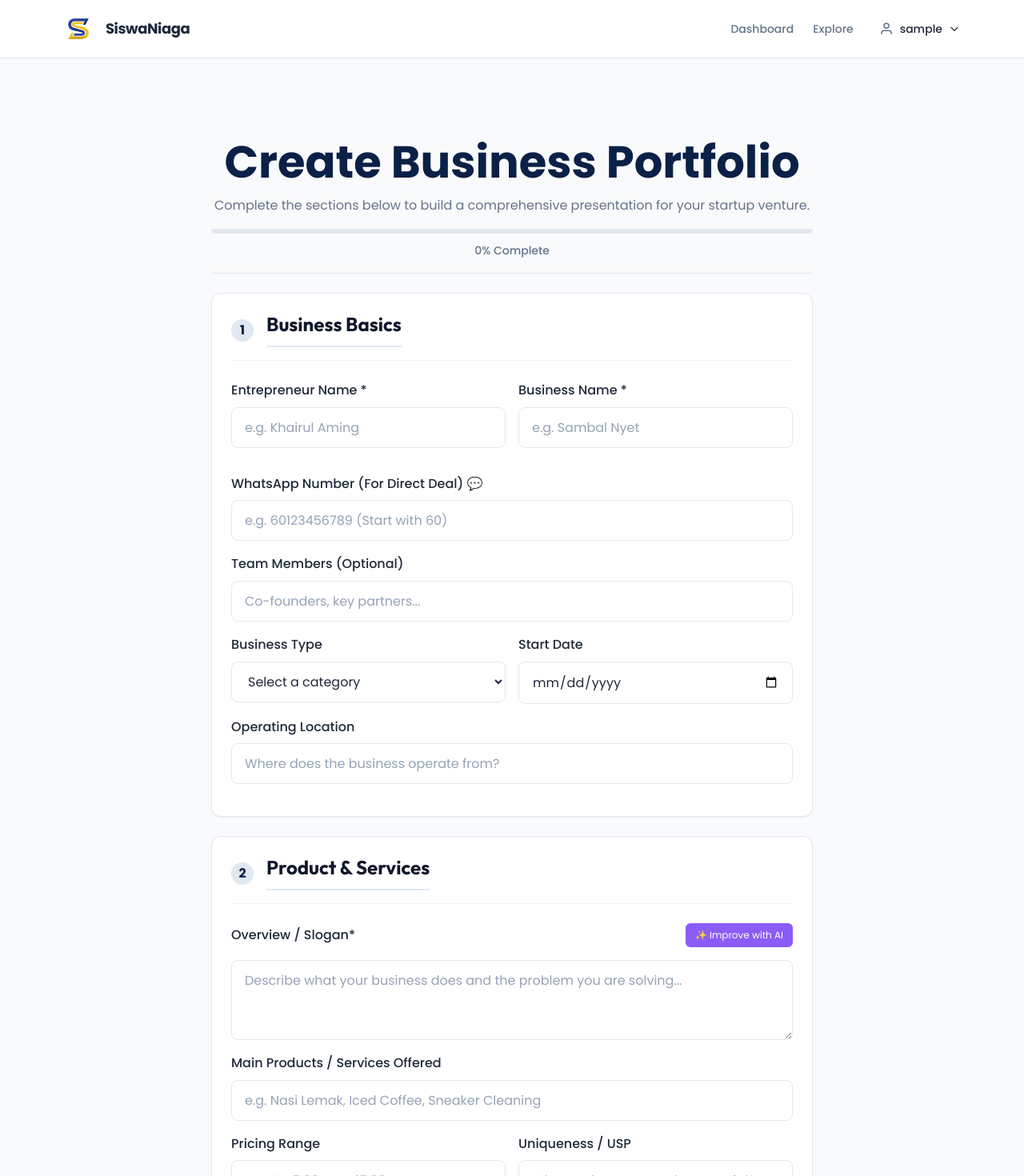
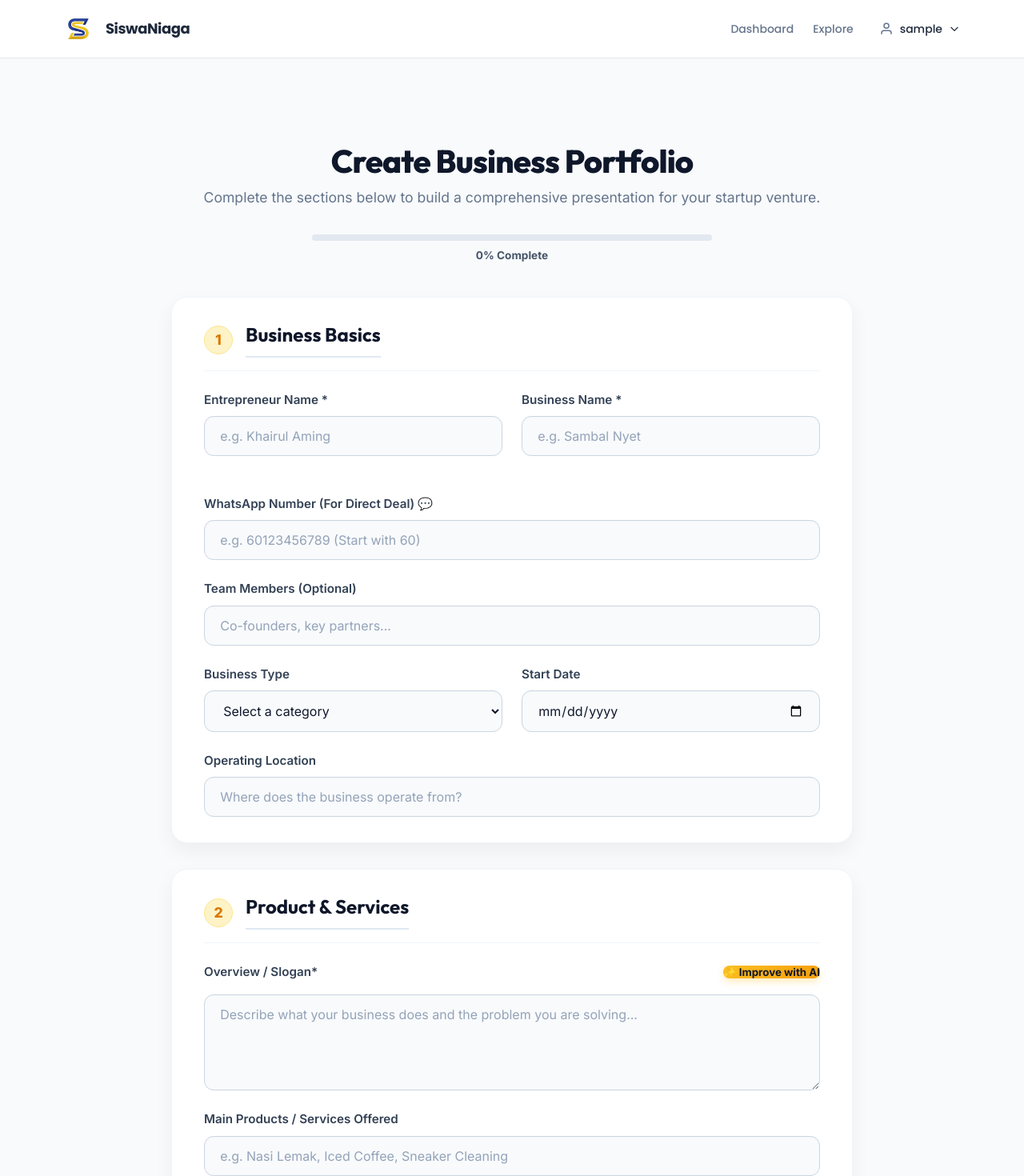
Before and after one commit to mondayrx8/dummytest2, a React (Vite) app in the folder client/: page /create in a window 1280 px wide. Shown: the top 1470 px of the page at 80% size. Built offline with nearby package versions, Linux system fonts and the light colour scheme; no server answers; sample sign-in values are in the browser's storage.

Commit message:
Fix UI/UX

```diff
--- a/client/src/components/PortfolioForm.css
+++ b/client/src/components/PortfolioForm.css
@@ -1,194 +1,295 @@
-/* PortfolioForm.css - UUM Enterprise Redesign */
+/* PortfolioForm.css - Bright & Clean Premium Theme */
+@import url('https://fonts.googleapis.com/css2?family=Inter:wght@400;500;600;700&family=Outfit:wght@500;600;700;800&display=swap');
+
 .form-page {
-    background-color: var(--bg-color);
-    color: var(--text-color);
-    display: flex;
-    flex-direction: column;
+    background-color: #F8FAFC; /* Clean off-white */
+    color: #1E293B; /* Deep Slate */
     min-height: calc(100vh - 72px);
     width: 100%;
+    font-family: 'Inter', system-ui, sans-serif;
+    margin-top: calc(-1 * var(--navbar-height, 72px));
+    padding-top: calc(var(--navbar-height, 72px) + 2rem);
+    padding-bottom: 4rem;
 }
 
 .form-wrapper {
-    max-width: 800px;
+    max-width: 900px;
     margin: 0 auto;
-    padding: var(--space-lg) var(--space-lg);
-    flex: 1;
+    padding: 0 var(--space-lg);
     width: 100%;
-    display: flex;
-    flex-direction: column;
-    gap: var(--space-lg);
 }
 
 .form-header {
     text-align: center;
-    border-bottom: 1px solid var(--border-color);
-    padding-bottom: var(--space-md);
+    margin-bottom: 2.5rem;
 }
 
 .form-title {
-    font-size: var(--text-2xl);
-    font-weight: 700;
-    color: var(--primary-color);
-    margin: 0 0 var(--space-xs) 0;
+    font-family: 'Outfit', sans-serif;
+    font-size: 2.5rem;
+    font-weight: 800;
+    color: #0F172A;
+    margin: 0 0 0.5rem 0;
+    letter-spacing: -0.02em;
 }
 
 .form-subtitle {
-    font-size: var(--text-sm);
-    color: var(--text-muted);
-    margin: 0;
+    font-size: 1.1rem;
+    color: #64748B; /* Slate 500 */
+    margin: 0 0 2rem 0;
 }
 
+/* Progress Bar */
 .progress-wrapper {
-    margin-top: var(--space-md);
+    max-width: 500px;
+    margin: 0 auto;
+    display: flex;
+    flex-direction: column;
+    align-items: center;
+    gap: 0.5rem;
 }
 
 .progress-bar {
-    height: 6px;
-    background-color: var(--border-color);
-    border-radius: var(--radius-full);
+    width: 100%;
+    height: 8px;
+    background-color: #E2E8F0;
+    border-radius: 4px;
     overflow: hidden;
-    margin-bottom: var(--space-xs);
 }
 
 .progress-fill {
     height: 100%;
-    background-color: var(--secondary-color);
-    transition: width 0.3s ease;
+    background: linear-gradient(90deg, #FBBF24 0%, #D97706 100%); /* Gold gradient */
+    border-radius: 4px;
+    transition: width 0.4s ease;
 }
 
 .progress-text {
-    font-size: var(--text-xs);
-    color: var(--text-muted);
-    font-weight: 500;
+    font-size: 0.85rem;
+    font-weight: 700;
+    color: #475569;
 }
 
+/* Status Notifications */
+.status-message {
+    padding: 1rem 1.5rem;
+    border-radius: 12px;
+    margin-bottom: 2rem;
+    font-weight: 600;
+    display: flex;
+    align-items: center;
+    gap: 0.5rem;
+}
+
+.status-message.info {
+    background-color: #EFF6FF; /* Blue 50 */
+    color: #1D4ED8; /* Blue 700 */
+    border: 1px solid #BFDBFE; /* Blue 200 */
+}
+
+.status-message.error {
+    background-color: #FEF2F2; /* Red 50 */
+    color: #B91C1C; /* Red 700 */
+    border: 1px solid #FECACA; /* Red 200 */
+}
+
+.toast-notification {
+    position: fixed;
+    top: calc(var(--navbar-height, 72px) + 1rem);
+    right: 1rem;
+    background-color: #ECFDF5;
+    color: #047857;
+    padding: 1rem 1.5rem;
+    border-radius: 12px;
+    border: 1px solid #A7F3D0;
+    box-shadow: 0 10px 25px rgba(0, 0, 0, 0.1);
+    z-index: 1000;
+    display: flex;
+    align-items: center;
+    gap: 0.5rem;
+    font-weight: 600;
+    animation: slideInRight 0.3s ease;
+}
+
+@keyframes slideInRight {
+    from { transform: translateX(100%); opacity: 0; }
+    to { transform: translateX(0); opacity: 1; }
+}
+
+/* Form Container & Cards */
 .form-container {
     display: flex;
     flex-direction: column;
-    gap: var(--space-lg);
+    gap: 2rem;
 }
 
 .form-card {
-    background-color: var(--bg-surface);
-    border: 1px solid var(--border-color);
-    border-radius: var(--radius-md);
-    padding: var(--space-lg);
-    box-shadow: var(--shadow-sm);
+    background: #FFFFFF;
+    border-radius: 20px;
+    padding: 2rem 2.5rem;
+    box-shadow: 0 10px 25px rgba(0, 0, 0, 0.05); /* Soft drop shadow */
+    border: 1px solid #F1F5F9;
+    transition: transform 0.2s ease, box-shadow 0.2s ease;
+}
+
+.form-card:hover {
+    box-shadow: 0 15px 35px rgba(0, 0, 0, 0.08);
 }
 
 .card-header {
     display: flex;
     align-items: center;
-    gap: var(--space-sm);
-    margin-bottom: var(--space-md);
-    padding-bottom: var(--space-xs);
-    border-bottom: 1px solid var(--border-color);
+    gap: 1rem;
+    margin-bottom: 2rem;
+    padding-bottom: 1rem;
+    border-bottom: 1px solid #E2E8F0;
 }
 
 .card-number {
     display: flex;
     align-items: center;
     justify-content: center;
-    width: 28px;
-    height: 28px;
-    background-color: var(--primary-light);
-    color: var(--primary-color);
-    font-weight: 700;
-    border-radius: var(--radius-full);
-    font-size: var(--text-sm);
+    width: 36px;
+    height: 36px;
+    background-color: #FEF3C7; /* Amber 100 */
+    color: #D97706; /* Amber 600 */
+    border-radius: 50%;
+    font-weight: 800;
+    font-size: 1.1rem;
+    border: 1px solid #FDE68A;
 }
 
 .card-title {
-    font-size: var(--text-lg);
-    font-weight: 600;
-    color: var(--primary-color);
+    font-family: 'Outfit', sans-serif;
+    font-size: 1.5rem;
+    font-weight: 700;
+    color: #0F172A;
     margin: 0;
 }
 
+/* Form Inputs */
 .form-grid {
     display: grid;
     grid-template-columns: 1fr 1fr;
-    gap: var(--space-md);
-}
-
-@media (max-width: 600px) {
-    .form-grid {
-        grid-template-columns: 1fr;
-    }
+    gap: 1.5rem;
 }
 
 .input-group {
     display: flex;
     flex-direction: column;
-    gap: var(--space-xs);
-    margin-bottom: var(--space-md);
+    gap: 0.5rem;
+    margin-bottom: 1.5rem;
+}
+
+.input-group:last-child {
+    margin-bottom: 0;
+}
+
+.mt-4 {
+    margin-top: 1.5rem;
 }
 
 .input-label {
-    font-size: var(--text-sm);
-    font-weight: 500;
-    color: var(--text-color);
+    font-size: 0.95rem;
+    font-weight: 600;
+    color: #334155; /* Slate 700 */
 }
 
 .modern-input,
-.modern-select,
+.modern-textarea,
+.modern-select {
+    width: 100%;
+    padding: 0.875rem 1.2rem;
+    background-color: #F8FAFC; /* Very light slate */
+    border: 1px solid #CBD5E1; /* Slate 300 */
+    border-radius: 12px;
+    font-size: 1rem;
+    font-family: 'Inter', sans-serif;
+    color: #0F172A;
+    transition: all 0.2s ease;
+    box-shadow: inset 0 1px 2px rgba(0, 0, 0, 0.02);
+}
+
 .modern-textarea {
-    width: 100%;
-    padding: var(--space-sm) var(--space-md);
-    background-color: var(--bg-surface);
-    border: 1px solid var(--border-color);
-    border-radius: var(--radius-sm);
-    font-size: var(--text-sm);
-    font-family: var(--font-sans);
-    color: var(--text-color);
+    min-height: 120px;
+    resize: vertical;
+}
+
+.modern-input::placeholder,
+.modern-textarea::placeholder {
+    color: #94A3B8; /* Slate 400 */
+}
+
+.modern-input:focus,
+.modern-textarea:focus,
+.modern-select:focus {
+    outline: none;
+    background-color: #FFFFFF;
+    border-color: #0F172A; /* Slate 900 */
+    box-shadow: 0 0 0 3px rgba(15, 23, 42, 0.1);
+}
+
+/* The AI Section */
+.ai-btn {
+    background: linear-gradient(135deg, #FBBF24 0%, #F59E0B 100%) !important; /* Force override inline styles */
+    color: #0F172A !important;
+    font-weight: 700 !important;
+    border-radius: 8px !important;
+    box-shadow: 0 4px 10px rgba(251, 191, 36, 0.3) !important;
     transition: all 0.2s ease;
 }
 
-.modern-textarea {
-    min-height: 100px;
-    resize: vertical;
+.ai-btn:hover:not(:disabled) {
+    transform: translateY(-2px);
+    box-shadow: 0 6px 15px rgba(251, 191, 36, 0.4) !important;
 }
 
-.modern-input:focus,
-.modern-select:focus,
-.modern-textarea:focus {
-    outline: none;
-    border-color: var(--primary-color);
-    box-shadow: 0 0 0 3px var(--primary-light);
+.ai-loading {
+    opacity: 0.8;
+    cursor: not-allowed;
+    background: #E2E8F0 !important;
+    color: #64748B !important;
+    box-shadow: none !important;
 }
 
-/* Upload Zone */
+/* File Upload Drop Zone */
+.upload-area {
+    border: 2px dashed #CBD5E1;
+    border-radius: 16px;
+    background-color: #F8FAFC;
+    padding: 2rem;
+    text-align: center;
+    transition: all 0.2s ease;
+}
+
+.upload-area:hover {
+    border-color: #94A3B8;
+    background-color: #F1F5F9;
+}
+
 .upload-zone {
-    border: 2px dashed var(--border-color);
-    padding: var(--space-xl);
-    border-radius: var(--radius-md);
     display: flex;
     flex-direction: column;
     align-items: center;
+    justify-content: center;
     cursor: pointer;
-    background-color: var(--bg-color);
-    transition: border-color 0.2s ease, background-color 0.2s ease;
-}
-
-.upload-zone:hover {
-    border-color: var(--primary-color);
-    background-color: var(--primary-light);
+    gap: 0.5rem;
 }
 
 .upload-icon {
-    font-size: 2rem;
-    margin-bottom: var(--space-sm);
+    font-size: 2.5rem;
+    margin-bottom: 0.5rem;
 }
 
 .upload-text {
+    font-size: 1.1rem;
     font-weight: 600;
-    color: var(--primary-color);
-    margin-bottom: 0.25rem;
+    color: #0F172A;
 }
 
 .upload-hint {
-    font-size: var(--text-xs);
-    color: var(--text-muted);
+    font-size: 0.85rem;
+    color: #64748B;
 }
 
 .upload-input {
@@ -197,125 +298,130 @@
 
 .preview-wrapper {
     position: relative;
-    margin-top: var(--space-md);
-    border-radius: var(--radius-md);
-    overflow: hidden;
-    border: 1px solid var(--border-color);
+    margin-top: 1.5rem;
+    display: inline-block;
 }
 
 .preview-image {
-    width: 100%;
-    max-height: 300px;
+    width: 200px;
+    height: 150px;
     object-fit: cover;
-    display: block;
+    border-radius: 12px;
+    box-shadow: 0 4px 10px rgba(0, 0, 0, 0.1);
+    border: 1px solid #E2E8F0;
 }
 
 .remove-image {
     position: absolute;
-    top: var(--space-xs);
-    right: var(--space-xs);
-    background-color: var(--danger);
-    color: #fff;
+    top: -10px;
+    right: -10px;
+    background: #EF4444;
+    color: #FFFFFF;
     border: none;
-    width: 32px;
-    height: 32px;
-    border-radius: var(--radius-full);
+    border-radius: 50%;
+    width: 28px;
+    height: 28px;
+    font-size: 14px;
+    cursor: pointer;
     display: flex;
     align-items: center;
     justify-content: center;
-    cursor: pointer;
-    box-shadow: var(--shadow-sm);
-    transition: background-color 0.2s ease;
+    box-shadow: 0 2px 5px rgba(239, 68, 68, 0.4);
+    transition: transform 0.2s ease;
 }
 
 .remove-image:hover {
-    background-color: var(--danger-hover);
+    transform: scale(1.1);
 }
 
 /* Form Actions */
 .form-actions-card {
+    background: #FFFFFF;
+    border-radius: 20px;
+    padding: 2rem 2.5rem;
+    box-shadow: 0 10px 25px rgba(0, 0, 0, 0.05);
+    border: 1px solid #F1F5F9;
     display: flex;
-    gap: var(--space-md);
-    padding-top: var(--space-md);
-    border-top: 1px solid var(--border-color);
+    gap: 1.5rem;
+    justify-content: flex-end;
 }
 
 .btn-save {
-    flex: 2;
-    background-color: var(--primary-color);
-    color: #fff;
+    background-color: #0F172A; /* Slate 900 */
+    color: #FFFFFF;
     border: none;
-    padding: var(--space-sm) var(--space-lg);
-    border-radius: var(--radius-md);
-    font-weight: 600;
-    font-size: var(--text-base);
+    padding: 1rem 2.5rem;
+    border-radius: 12px;
+    font-size: 1.05rem;
+    font-weight: 700;
     cursor: pointer;
-    transition: background-color 0.2s ease;
+    transition: all 0.2s ease;
+    display: flex;
+    align-items: center;
+    justify-content: center;
+    min-width: 180px;
+    box-shadow: 0 4px 10px rgba(15, 23, 42, 0.2);
 }
 
-.btn-save:hover {
-    background-color: var(--primary-hover);
+.btn-save:hover:not(:disabled) {
+    background-color: #1E293B;
+    transform: translateY(-2px);
+    box-shadow: 0 6px 15px rgba(15, 23, 42, 0.3);
+}
+
+.btn-save:disabled {
+    opacity: 0.7;
+    cursor: not-allowed;
 }
 
 .btn-cancel {
-    flex: 1;
-    background-color: transparent;
-    color: var(--text-muted);
-    border: 1px solid var(--border-color);
-    padding: var(--space-sm) var(--space-lg);
-    border-radius: var(--radius-md);
-    font-weight: 500;
-    font-size: var(--text-base);
+    background-color: #F8FAFC;
+    color: #475569;
+    border: 1px solid #E2E8F0;
+    padding: 1rem 2.5rem;
+    border-radius: 12px;
+    font-size: 1.05rem;
+    font-weight: 700;
     cursor: pointer;
     transition: all 0.2s ease;
 }
 
 .btn-cancel:hover {
-    color: var(--text-color);
-    background-color: var(--bg-surface);
-    border-color: var(--text-muted);
+    background-color: #F1F5F9;
+    color: #0F172A;
+    border-color: #CBD5E1;
 }
 
-/* Status messages */
-.status-message {
-    padding: var(--space-sm) var(--space-md);
-    border-radius: var(--radius-md);
-    font-size: var(--text-sm);
-    font-weight: 500;
+.spinner {
+    border: 3px solid rgba(255, 255, 255, 0.2);
+    border-top: 3px solid #FFFFFF;
+    border-radius: 50%;
+    width: 24px;
+    height: 24px;
+    animation: spin 1s linear infinite;
 }
 
-.status-message.error {
-    background-color: var(--danger-bg);
-    color: var(--danger);
-    border: 1px solid var(--danger);
+@keyframes spin {
+    0% { transform: rotate(0deg); }
+    100% { transform: rotate(360deg); }
 }
 
-.status-message.info {
-    background-color: var(--primary-light);
-    color: var(--primary-color);
-    border: 1px solid var(--primary-color);
+@media (max-width: 768px) {
+    .form-grid {
+        grid-template-columns: 1fr;
+        gap: 0;
+    }
+
+    .form-card,
+    .form-actions-card {
+        padding: 1.5rem;
+    }
+
+    .form-actions-card {
+        flex-direction: column-reverse;
+    }
+
+    .btn-save, .btn-cancel {
+        width: 100%;
+    }
 }
-
-.toast-notification {
-    position: fixed;
-    bottom: var(--space-lg);
-    right: var(--space-lg);
-    background-color: var(--success-bg);
-    color: var(--success);
-    padding: var(--space-md) var(--space-lg);
-    border-radius: var(--radius-md);
-    box-shadow: var(--shadow-lg);
-    display: flex;
-    align-items: center;
-    gap: var(--space-sm);
-    z-index: 9999;
-    font-weight: 600;
-    animation: slideUp 0.3s ease forwards;
-}
-
-@keyframes slideUp {
-    from { transform: translateY(100%); opacity: 0; }
-    to { transform: translateY(0); opacity: 1; }
-}
-
-.mt-4 { margin-top: var(--space-md); }
--- a/client/src/components/PortfolioForm.jsx
+++ b/client/src/components/PortfolioForm.jsx
@@ -380,8 +380,7 @@ const PortfolioForm = ({ onSave, currentPortfolio, setCurrentPortfolio }) => {
                 <button type="button"
                   onClick={handleEnhanceWithAI}
                   disabled={loading}
-                  className={`ai-btn ${loading ? 'ai-loading' : ''}`}
-                  style={{ backgroundColor: '#8b5cf6', color: 'white', border: 'none', padding: '6px 12px', borderRadius: '6px', fontSize: '12px', cursor: 'pointer', display: 'flex', alignItems: 'center', gap: '5px' }}>
+                  className={`ai-btn ${loading ? 'ai-loading' : ''}`}>
                   {loading ? 'Thinking...' : '✨ Improve with AI'}
                 </button>
               </div>
@@ -546,9 +545,9 @@ const PortfolioForm = ({ onSave, currentPortfolio, setCurrentPortfolio }) => {
               <h2 className="card-title">Sales & Revenue</h2>
             </div>
 
-            <div className="input-group" style={{ backgroundColor: '#f8fafc', padding: '15px', borderRadius: '8px', border: '1px solid #e2e8f0' }}>
-              <label className="input-label" style={{ color: '#2563eb' }}>📈 Monthly Sales Traction (For Chart)</label>
-              <p style={{ fontSize: '12px', color: '#64748b', marginBottom: '10px' }}>Enter your sales estimates for the last 3 months. Leave empty if you don't have the data.</p>
+            <div className="input-group">
+              <label className="input-label">📈 Monthly Sales Traction (For Chart)</label>
+              <p className="upload-hint" style={{ marginBottom: '10px' }}>Enter your sales estimates for the last 3 months. Leave empty if you don't have the data.</p>
 
               <div className="form-grid" style={{ gap: '10px' }}>
                 {formData.monthlySalesData.map((data, index) => (
@@ -741,8 +740,8 @@ const PortfolioForm = ({ onSave, currentPortfolio, setCurrentPortfolio }) => {
             </div>
           </section>
 
-          <div className="upload-area mt-4" style={{ backgroundColor: '#f0f9ff', border: '2px dashed #0ea5e9' }}>
-            <label className="input-label" style={{ color: '#0369a1' }}>📸 Shop & Product Gallery (Multiple)</label>
+          <div className="upload-area mt-4">
+            <label className="input-label">📸 Shop & Product Gallery (Multiple)</label>
             <label htmlFor="shop-gallery-upload" className="upload-zone" style={{ minHeight: '80px' }}>
               <div className="upload-icon">➕</div>
               <span className="upload-text">Click to select multiple images</span>
```
